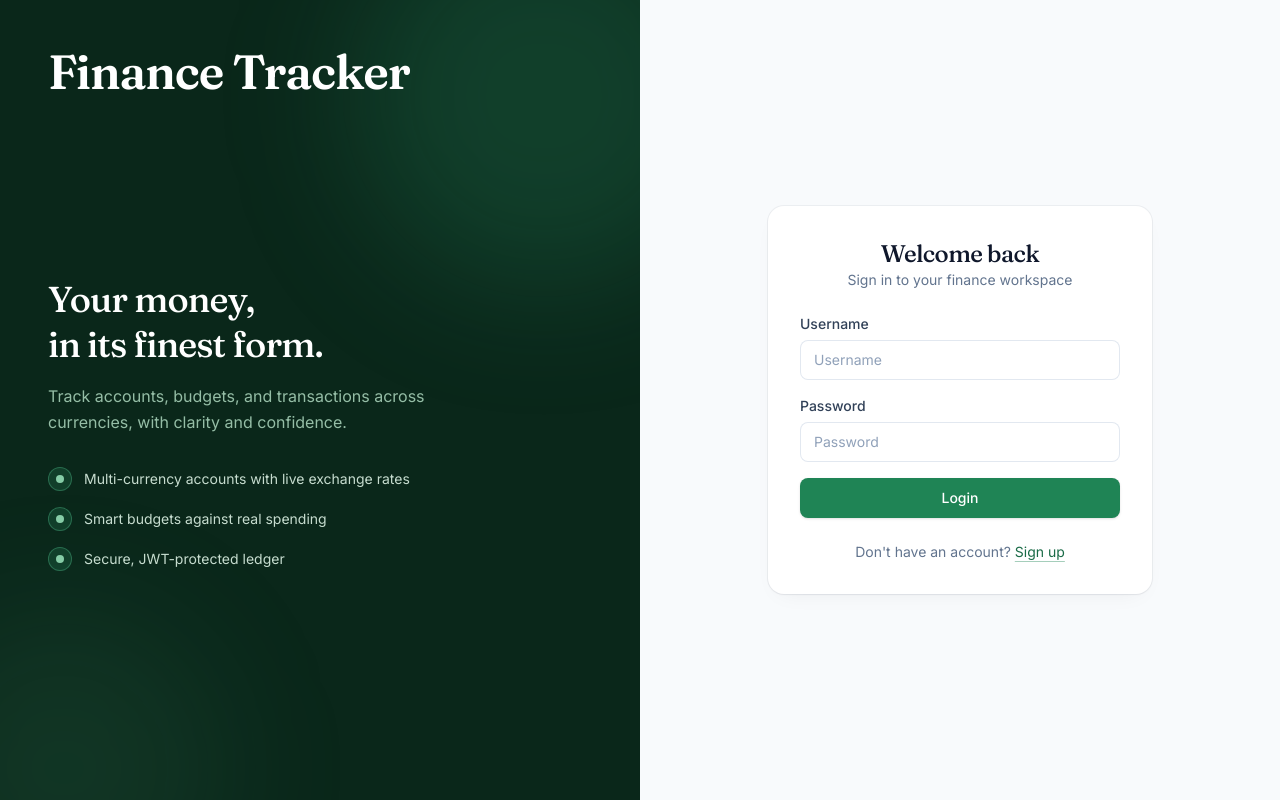
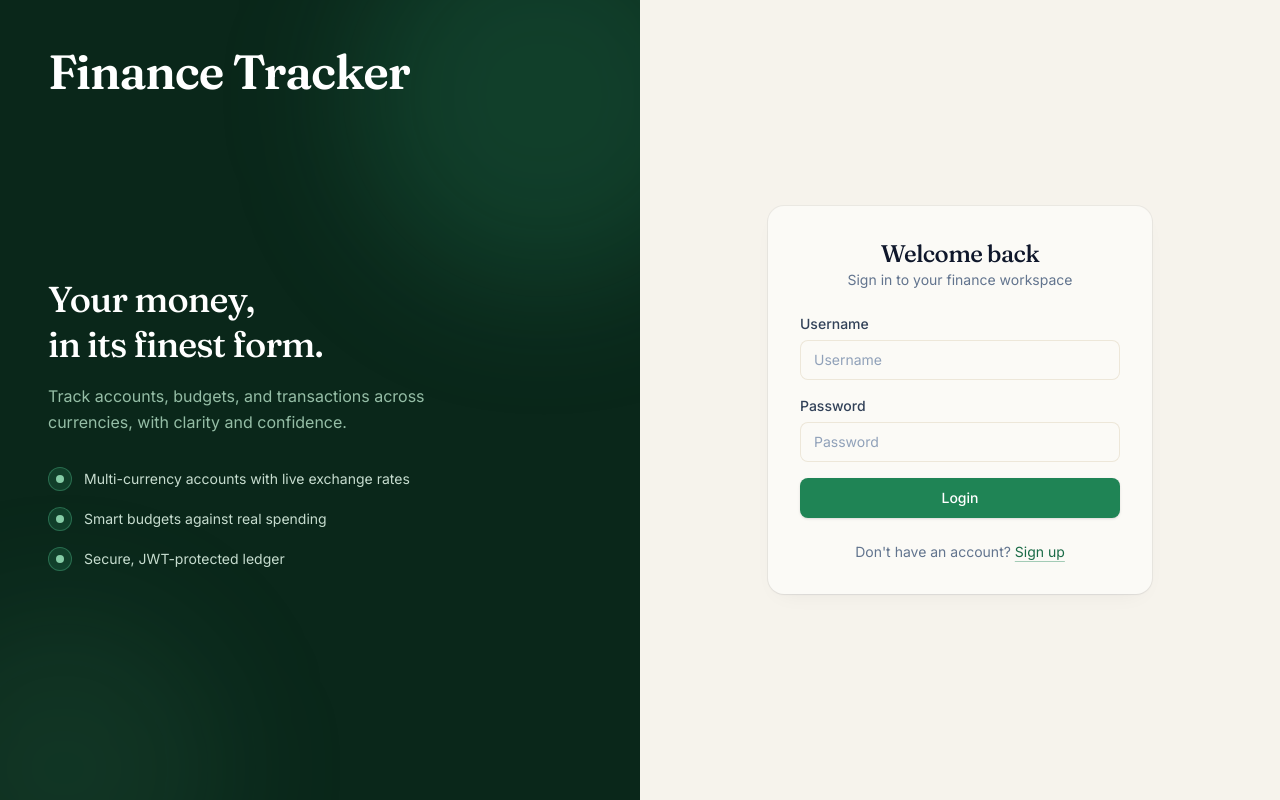
Before and after one commit to Z33xD/finance-tracker, a React app in the folder frontend/: page /login in a window 1280 px wide. Built offline with nearby package versions, Linux system fonts and the light colour scheme; the HTML template or start-up script is replaced by a standard one.

Commit message:
Changed the colour palette slightly to use Ivory instead of stark white

```diff
--- a/frontend/src/components/AuthLayout.jsx
+++ b/frontend/src/components/AuthLayout.jsx
@@ -1,6 +1,6 @@
 export default function AuthLayout({ title, subtitle, children }) {
     return (
-        <div className="flex min-h-screen bg-slate-50">
+        <div className="flex min-h-screen bg-ivory-100">
             {/* Brand panel — desktop only */}
             <aside className="relative hidden w-1/2 overflow-hidden bg-brand-950 lg:flex lg:flex-col lg:justify-between lg:p-12">
                 <div aria-hidden="true" className="pointer-events-none absolute -top-24 -right-24 h-96 w-96 rounded-full bg-brand-500/20 blur-3xl" />
--- a/frontend/src/components/Navbar.jsx
+++ b/frontend/src/components/Navbar.jsx
@@ -20,7 +20,7 @@ export default function Navbar() {
     };
 
     return (
-        <header className="sticky top-0 z-50 border-b border-slate-900/5 bg-white/80 backdrop-blur">
+        <header className="sticky top-0 z-50 border-b border-ivory-200 bg-ivory-50/80 backdrop-blur">
             <div className="mx-auto flex h-16 max-w-6xl items-center justify-between gap-4 px-4 sm:px-6 lg:px-8">
                 <div className="flex min-w-0 items-center gap-2 sm:gap-6">
                     <NavLink to="/" className="flex shrink-0 items-center gap-2">
@@ -39,7 +39,7 @@ export default function Navbar() {
                                     `whitespace-nowrap rounded-lg px-3 py-2 text-sm font-medium transition-colors ${
                                         isActive
                                             ? 'bg-brand-50 text-brand-700'
-                                            : 'text-slate-600 hover:bg-slate-100 hover:text-slate-900'
+                                            : 'text-slate-600 hover:bg-ivory-200 hover:text-slate-900'
                                     }`
                                 }
                             >
--- a/frontend/src/index.css
+++ b/frontend/src/index.css
@@ -1,6 +1,6 @@
 /* ============================================================
    FINANCE TRACKER — GLOBAL UI THEME BLUEPRINT
-   Refined luxury aesthetic · Emerald brand + Slate neutrals
+   Refined luxury aesthetic · Emerald brand on warm ivory
    Tailwind v4 (CSS-first configuration)
    ============================================================ */
 
@@ -24,6 +24,12 @@
   --color-brand-800: #175539;
   --color-brand-900: #144630;
   --color-brand-950: #0a271a;
+
+  /* ---- Ivory: warm, elegant page & surface tones ---- */
+  --color-ivory-50: #fbfaf6;
+  --color-ivory-100: #f6f3ec;
+  --color-ivory-200: #ede7d9;
+  --color-ivory-300: #e0d7c3;
 
   /* ---- Typography ---- */
   --font-sans: 'Inter', ui-sans-serif, system-ui, -apple-system, 'Segoe UI', Roboto, sans-serif;
@@ -73,7 +79,7 @@
   }
 
   body {
-    @apply bg-slate-50 font-sans text-slate-600;
+    @apply bg-ivory-100 font-sans text-slate-600;
   }
 
   h1, h2, h3, h4 {
@@ -90,8 +96,8 @@
 
   /* Form primitives — existing pages use bare elements; keeps them refined */
   input, select, textarea {
-    @apply w-full rounded-lg border-0 bg-white px-3.5 py-2.5 text-sm text-slate-900
-           ring-1 ring-inset ring-slate-200 transition-shadow outline-none
+    @apply w-full rounded-lg border-0 bg-ivory-50 px-3.5 py-2.5 text-sm text-slate-900
+           ring-1 ring-inset ring-ivory-200 transition-shadow outline-none
            placeholder:text-slate-400 focus:ring-2 focus:ring-brand-600;
   }
 
@@ -112,7 +118,7 @@
 
   /* ---- Surfaces ---- */
   .card {
-    @apply rounded-(--radius-card) bg-white p-6 shadow-card ring-1 ring-slate-900/5;
+    @apply rounded-(--radius-card) bg-ivory-50 p-6 shadow-card ring-1 ring-slate-900/5;
   }
 
   .card-title {
@@ -133,11 +139,11 @@
   }
 
   .btn-outline {
-    @apply btn bg-white text-slate-700 ring-1 ring-slate-200 hover:bg-slate-50 hover:ring-slate-300;
+    @apply btn bg-ivory-50 text-slate-700 ring-1 ring-ivory-200 hover:bg-ivory-100 hover:ring-ivory-300;
   }
 
   .btn-ghost {
-    @apply btn text-slate-600 hover:bg-slate-100 hover:text-slate-900;
+    @apply btn text-slate-600 hover:bg-ivory-200 hover:text-slate-900;
   }
 
   .btn-sm {
@@ -163,8 +169,8 @@
   }
 
   .input {
-    @apply w-full rounded-lg border-0 bg-white px-3.5 py-2.5 text-sm text-slate-900
-           ring-1 ring-inset ring-slate-200 transition-shadow outline-none
+    @apply w-full rounded-lg border-0 bg-ivory-50 px-3.5 py-2.5 text-sm text-slate-900
+           ring-1 ring-inset ring-ivory-200 transition-shadow outline-none
            placeholder:text-slate-400 focus:ring-2 focus:ring-brand-600;
   }
 
@@ -178,12 +184,12 @@
   }
 
   .table thead th {
-    @apply border-b border-slate-200 px-3 py-2.5 text-left text-xs font-semibold
+    @apply border-b border-ivory-200 px-3 py-2.5 text-left text-xs font-semibold
            uppercase tracking-wider text-slate-500;
   }
 
   .table tbody td {
-    @apply border-b border-slate-100 px-3 py-3 text-slate-700;
+    @apply border-b border-ivory-100 px-3 py-3 text-slate-700;
   }
 
   .table tbody tr {
@@ -191,7 +197,7 @@
   }
 
   .table tbody tr:hover {
-    @apply bg-slate-50/70;
+    @apply bg-ivory-100/70;
   }
 
   /* ---- Money: elegant, aligned numerals ---- */
@@ -213,7 +219,7 @@
   }
 
   .badge-slate {
-    @apply badge bg-slate-100 text-slate-700 ring-slate-500/20;
+    @apply badge bg-ivory-200 text-slate-700 ring-ivory-300/60;
   }
 
   .badge-red {
@@ -222,7 +228,7 @@
 
   /* ---- Dashboard stat card ---- */
   .stat {
-    @apply rounded-(--radius-card) bg-white p-5 shadow-card ring-1 ring-slate-900/5;
+    @apply rounded-(--radius-card) bg-ivory-50 p-5 shadow-card ring-1 ring-slate-900/5;
   }
 
   .stat-label {
--- a/frontend/src/pages/Budgets.jsx
+++ b/frontend/src/pages/Budgets.jsx
@@ -282,7 +282,7 @@ export default function Budgets() {
                                     return (
                                         <li
                                             key={summary.id || index}
-                                            className="rounded-2xl bg-slate-50/60 p-4 ring-1 ring-slate-900/5"
+                                            className="rounded-2xl bg-ivory-100/70 p-4 ring-1 ring-slate-900/5"
                                         >
                                             <div className="flex items-center justify-between gap-3">
                                                 <p className="truncate text-sm font-semibold text-slate-900">
@@ -303,7 +303,7 @@ export default function Budgets() {
                                                 </p>
                                             </div>
 
-                                            <div className="mt-3 h-2.5 w-full overflow-hidden rounded-full bg-slate-200/70 ring-1 ring-inset ring-slate-900/5">
+                                            <div className="mt-3 h-2.5 w-full overflow-hidden rounded-full bg-ivory-200/70 ring-1 ring-inset ring-slate-900/5">
                                                 <div
                                                     className={`h-full rounded-full transition-all duration-500 ${barClass}`}
                                                     style={{ width: `${displayPercentage}%` }}
--- a/frontend/src/pages/Categories.jsx
+++ b/frontend/src/pages/Categories.jsx
@@ -153,7 +153,7 @@ export default function Categories() {
 
                         <div className="field">
                             <label htmlFor="colour" className="label">Colour</label>
-                            <div className="flex items-center gap-3 rounded-lg bg-slate-50 px-3 py-2.5 ring-1 ring-inset ring-slate-200">
+                            <div className="flex items-center gap-3 rounded-lg bg-ivory-100 px-3 py-2.5 ring-1 ring-inset ring-ivory-200">
                                 <input
                                     id="colour"
                                     type="color"
--- a/frontend/src/pages/Transactions.jsx
+++ b/frontend/src/pages/Transactions.jsx
@@ -352,7 +352,7 @@ export default function Transactions() {
                     <h2 className="card-title">Import Transactions (CSV)</h2>
                     <p className="card-subtitle">
                         Bulk-import rows using the format{' '}
-                        <code className="rounded bg-slate-100 px-1.5 py-0.5 font-mono text-xs text-slate-600">
+                        <code className="rounded bg-ivory-200 px-1.5 py-0.5 font-mono text-xs text-slate-600">
                             category_id, amount, transaction_date (yyyy-MM-dd), description, transaction_type
                         </code>
                     </p>
```
